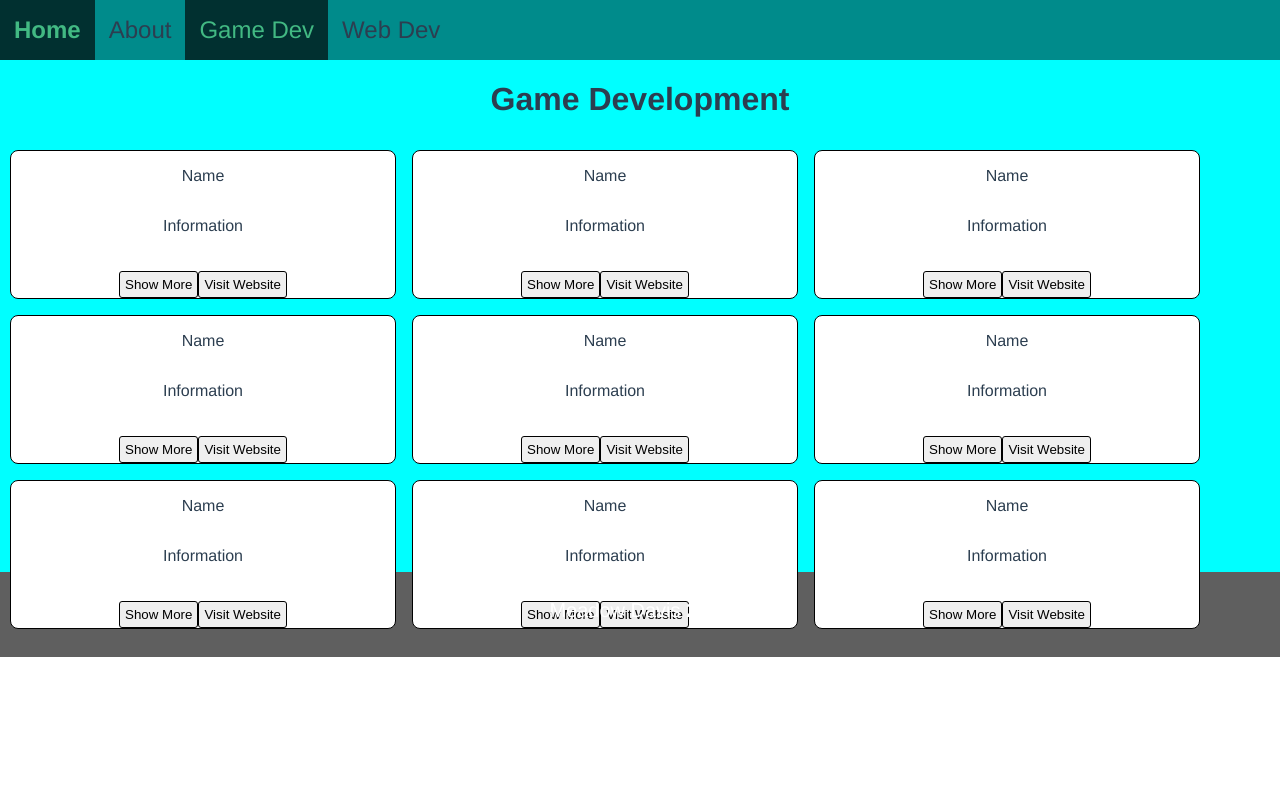
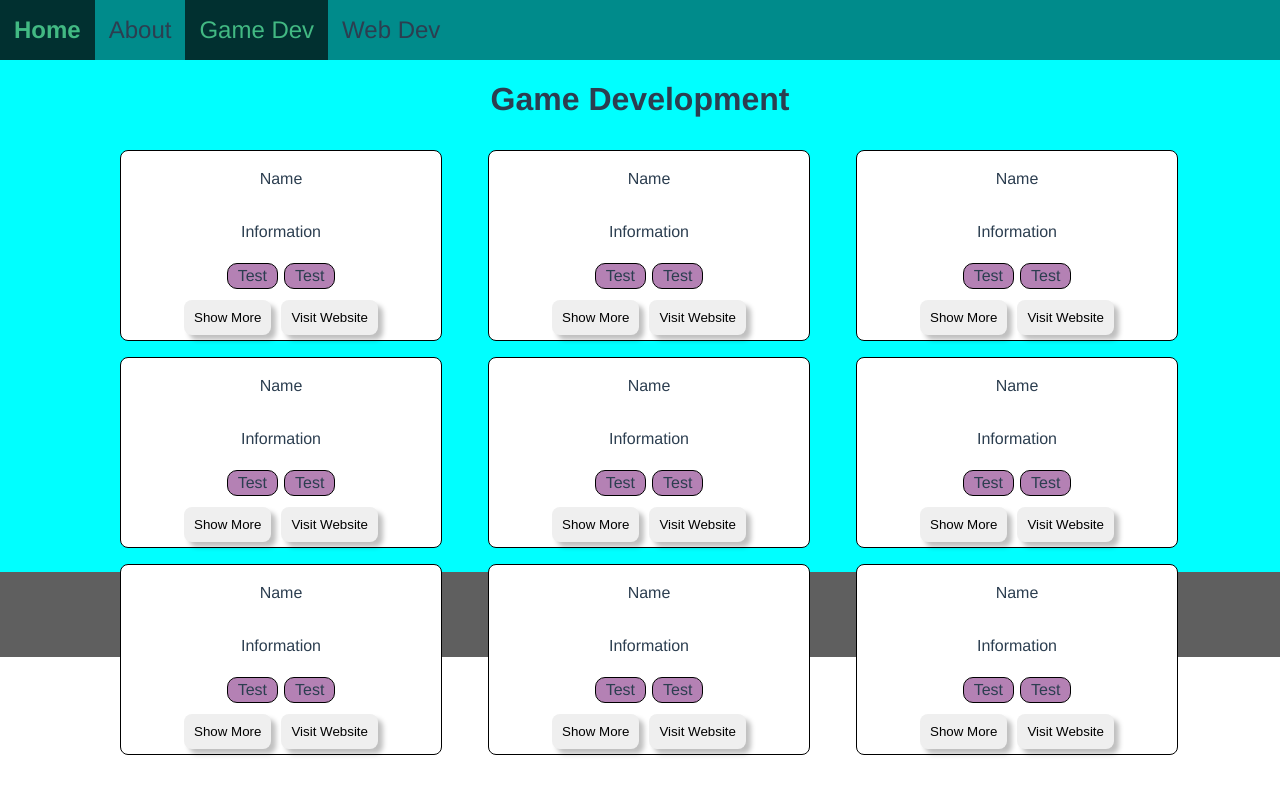
Before and after one commit to MeowMeowMeadow/portfolio-website, a Vue app in the folder portfolio/: page /gamedev in a window 1280 px wide. Shown: the top 794 px of the page. Built offline with nearby package versions, Linux system fonts and the light colour scheme.

Commit message:
Updated CSS of Portfolio
Fixed the portfolio formatting and began adding things such as the basics of skills,  formatting for buttons and trying to center the div to make it fit on the page better.

```diff
--- a/portfolio/src/components/Portfolio.vue
+++ b/portfolio/src/components/Portfolio.vue
@@ -31,8 +31,11 @@ import Card from './PortfolioCard.vue';
 {
     display: flex;
     padding: 10px;
+    margin-top: 0;
+    margin-left: 5em;
     flex-direction: row;
-    align-items: flex-start;
+    align-items: center;
+    align-self: center;
     flex-wrap: wrap;
     gap: 1em;
 }
--- a/portfolio/src/components/PortfolioCard.vue
+++ b/portfolio/src/components/PortfolioCard.vue
@@ -1,11 +1,19 @@
 <template>
     <Transition appear>
         <div class="card">
+            <div class="projImg">
+            </div>
             <div class="projName">
                 <p>Name</p>
-        </div>
+             </div>
             <div class="projInfo">
                 <p>Information</p>
+            </div>
+            <div class="projSkills">
+                <ul>
+                    <li>Test</li>
+                    <li>Test</li>
+                </ul>
             </div>
             <div class="projButton">
                 <button>Show More</button>
@@ -35,7 +43,43 @@ export default
     display: flex;
     flex-direction: column;
     align-items: center;
-    width: 30vw;
+    align-self: center;
+    width: 25vw;
+    gap: 3px;
+    margin-left: 30px;
+}
+
+.projButton button
+{
+    margin: 5px;
+    padding: 10px;
+    border: none;
+    box-shadow: 5px 5px 5px rgba(0,0,0,0.25);
+    border-radius: 8px;
+}
+
+.projSkills ul
+{
+    list-style-type: none;
+    margin: 0;
+    padding: 0;
+    display: flex;
+    align-items: center;
+    flex-wrap: wrap;
+}
+
+.projSkills ul li
+{
+    padding: 3px 10px;
+    margin: 3px;
+    border: 1px solid black;
+    border-radius: 10px;
+    background-color: rgb(180, 129, 180);
+}
+
+.projButton button:hover
+{
+    background-color: rgb(158, 158, 158);
 }
 
 .v-enter-active, .v-leave-active
```
